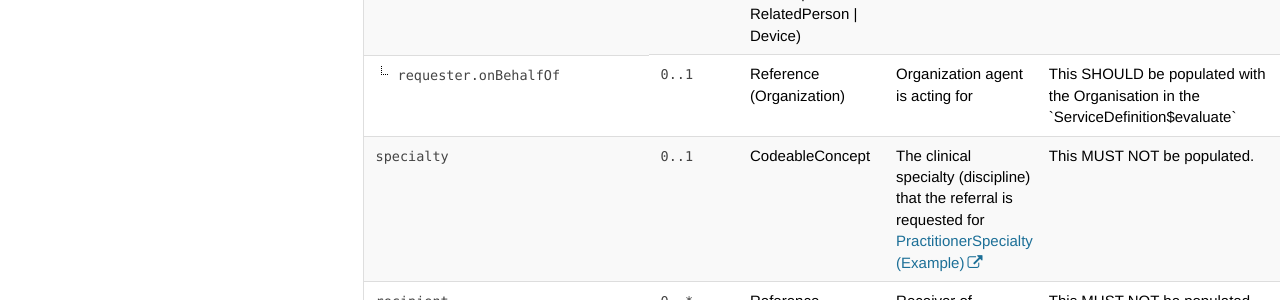
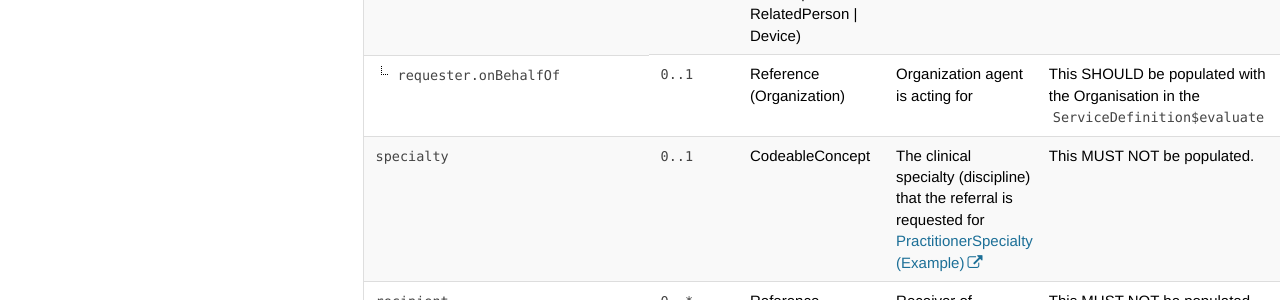
Before and after one commit to nhsconnect/FHIR-CDS, a Jekyll site: the page built from pages/explore/api_encounter_report_referralrequest.md, in a window 1280 px wide and 900 px high, scrolled down 2872 px. Shown: the part 195-495 px from the top of the window. Built offline with Jekyll 4.4.1, drawn with Linux system fonts in a browser that asks for light colours; nearby versions of some CDN libraries; our own code applies the rules of GitHub Pages for plain Markdown files; comment, search, counter and statistics services are not loaded.

Commit message:
pages/explore/api_encounter_report_referralrequest.md updated from https://stackedit.io/

```diff
--- a/pages/explore/api_encounter_report_referralrequest.md
+++ b/pages/explore/api_encounter_report_referralrequest.md
@@ -234,7 +234,7 @@ The start of the period must be 'now'.</td>
       <td><code class="highlighter-rouge">0..1</code></td>
     <td>Reference<br>(Organization)</td>
     <td>Organization agent is acting for</td>
-<td>This SHOULD be populated with the Organisation in the `ServiceDefinition$evaluate`</td>
+<td>This SHOULD be populated with the Organisation in the <code class="highlighter-rouge">ServiceDefinition$evaluate</code></td>
  </tr>
 <tr>
   <td><code class="highlighter-rouge">specialty</code></td>
```
Also changed, not shown: other parts of pages/explore/api_encounter_report_referralrequest.md (+1 -1 lines).
